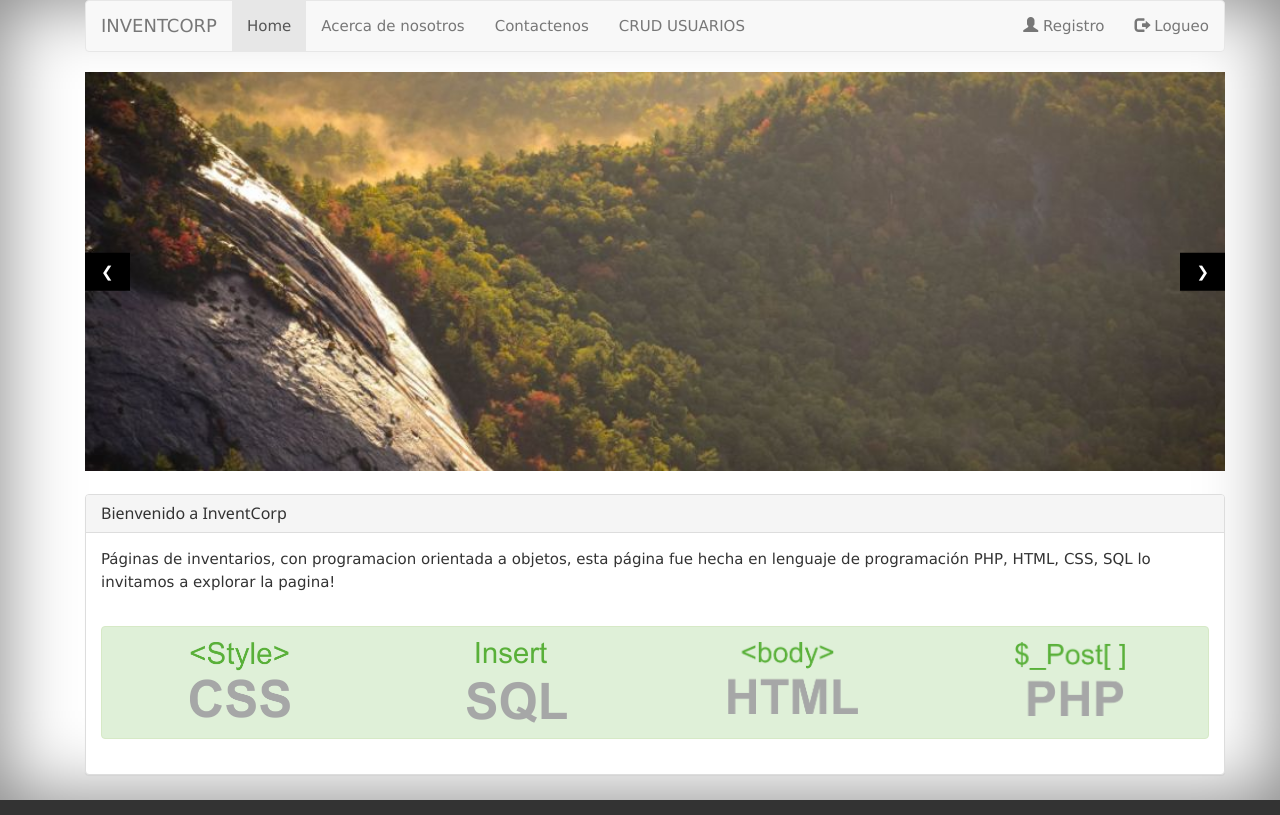
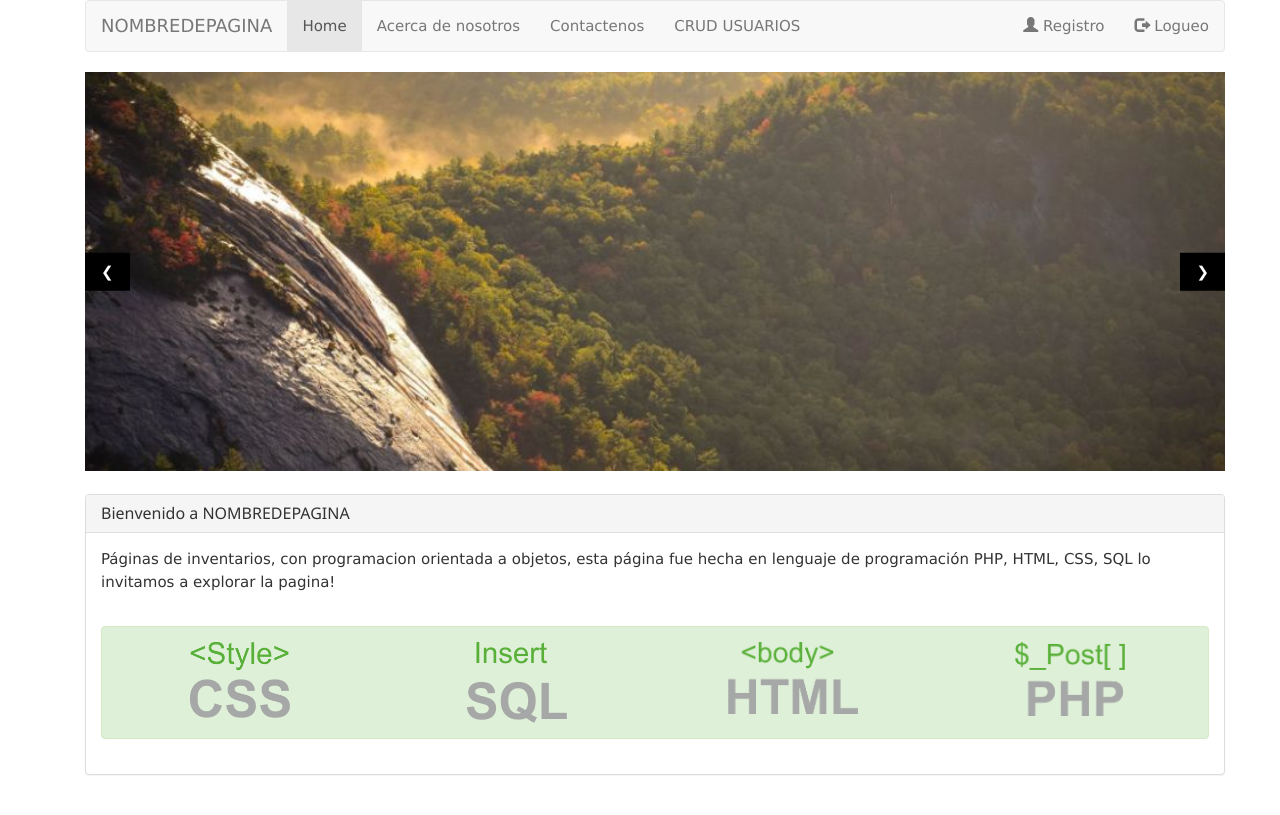
Before and after one commit to ZOLUXERO/Inventcorp-3.0, a PHP site: page / in a window 1280 px wide. Shown: the top 815 px of the page. Run offline with PHP 8.4, Linux system fonts and the light colour scheme.

Commit message:
se cambia el nombre de la pagina

```diff
--- a/Vista/html/header.php
+++ b/Vista/html/header.php
@@ -38,7 +38,7 @@ else
 <nav class="navbar navbar-default">
   <div class="container-fluid">
     <div class="navbar-header">
-      <a class="navbar-brand" href="<?php echo $ruta;?>../../index.php">INVENTCORP</a>
+      <a class="navbar-brand" href="<?php echo $ruta;?>../../index.php">NOMBREDEPAGINA</a>
     </div>
     <ul class="nav navbar-nav">
       <li class="active"><a href="<?php echo $ruta;?>../../index.php">Home</a></li>
--- a/index.php
+++ b/index.php
@@ -1,11 +1,11 @@
 <!DOCTYPE html>
 <html lang="en">
 <head>
-  <title>INVENTCORP</title>
+  <title>NOMBREDEPAGINA</title>
   <meta charset="utf-8">
   <meta name="viewport" content="width=device-width, initial-scale=1">
   <link href="vista/bootstrap/css/bootstrap.min.css" rel="stylesheet" media="screen">
-  <link href="vista/bootstrap/cover.css" rel="stylesheet">
+
   <script src="vista/bootstrap/js/bootstrap.min.js"></script>
 
 </head>
@@ -25,7 +25,7 @@
 
           <div class="panel panel-default">
             <div class="panel-heading">
-              <h3 class="panel-title">Bienvenido a InventCorp</h3>
+              <h3 class="panel-title">Bienvenido a NOMBREDEPAGINA</h3>
             </div>
             <div class="panel-body">
               <p>Páginas de inventarios, con programacion orientada a objetos, esta página fue hecha en lenguaje de programación PHP, HTML, CSS, SQL lo invitamos a explorar la pagina!</p><br>
```
